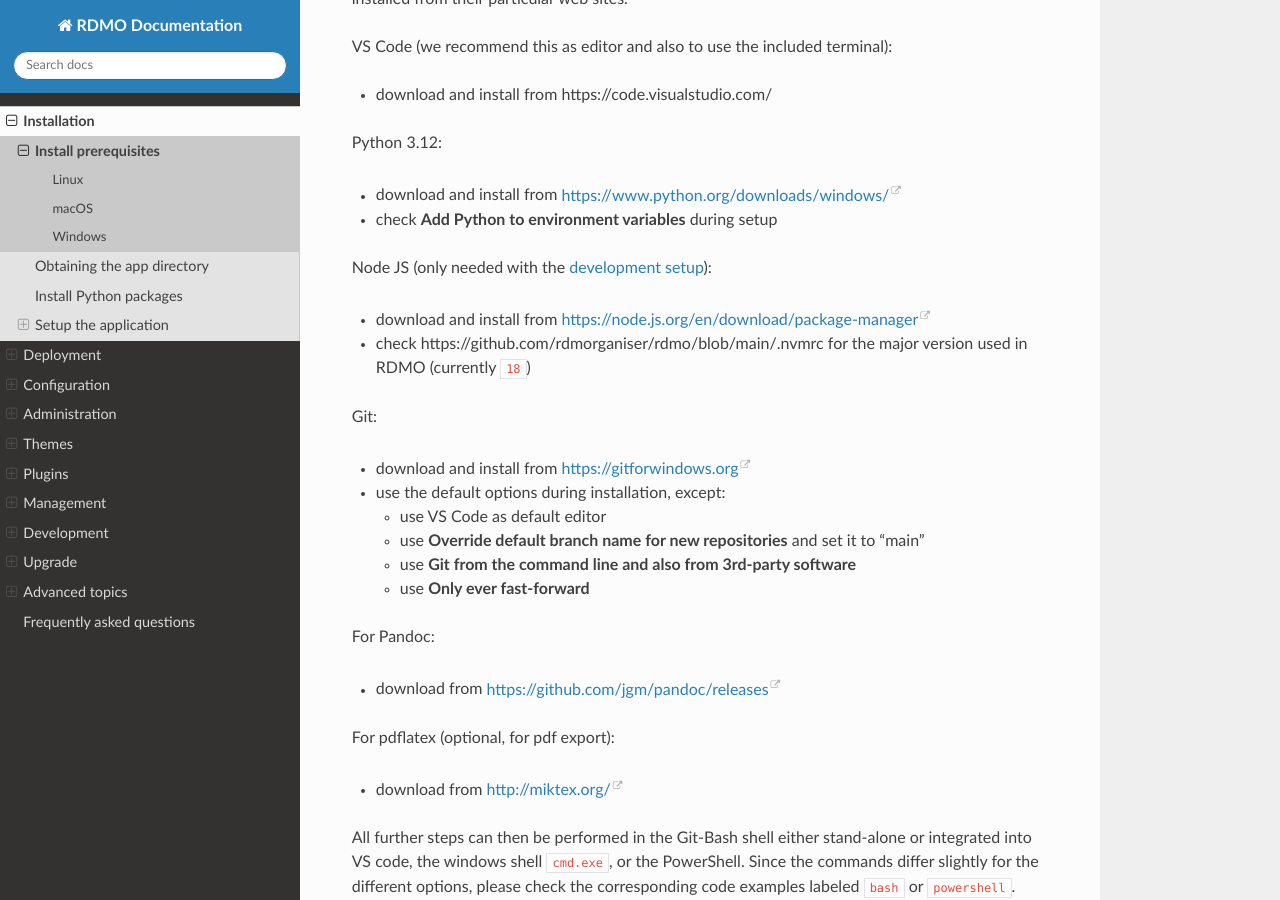
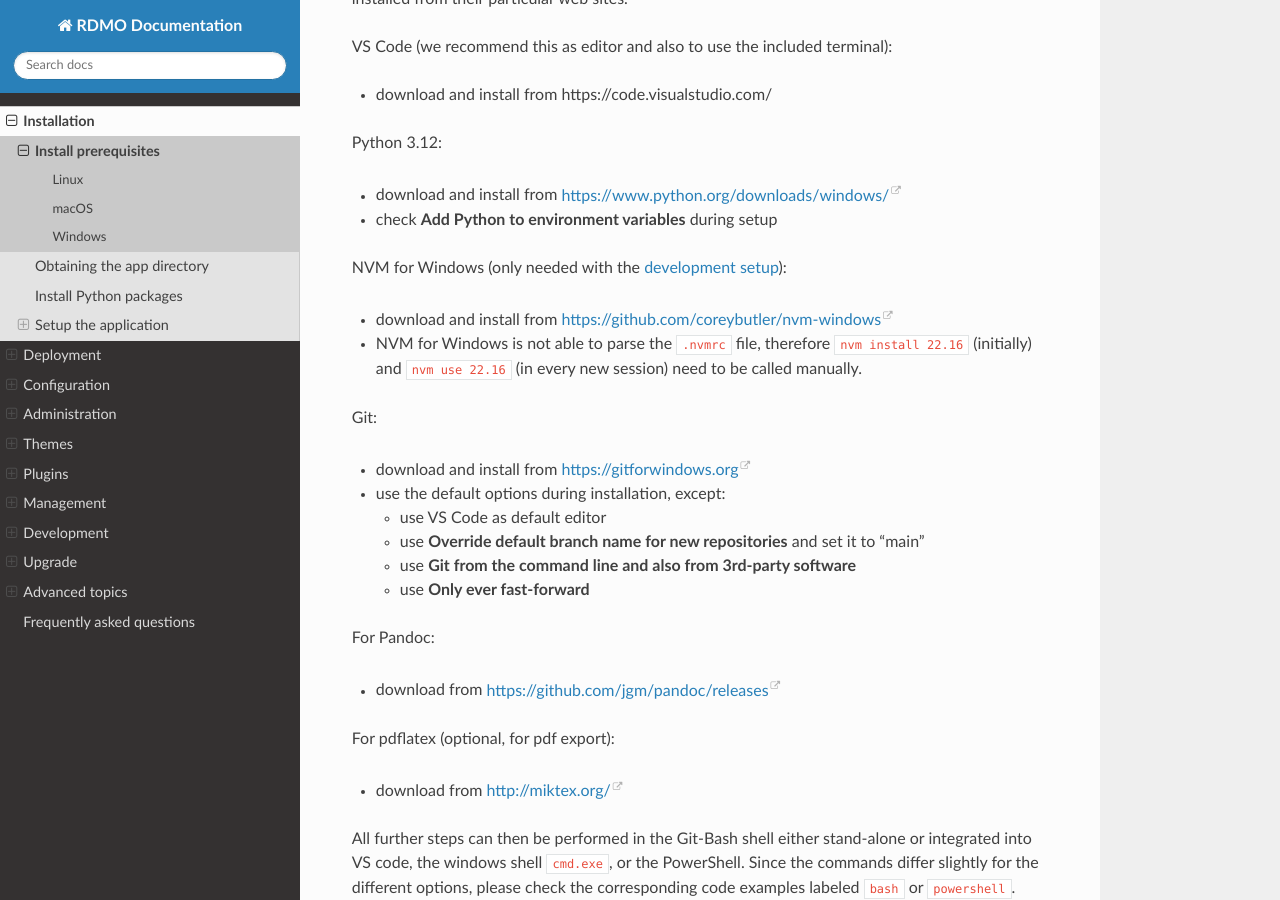
Before and after one commit to rdmorganiser/rdmo-docs, a Sphinx documentation site: the page built from docs/installation/prerequisites.md, in a window 1280 px wide and 900 px high, scrolled down 1222 px. Built offline with Sphinx 7.4.7 and the Read the Docs theme 3.1.0, drawn with Linux system fonts in a browser that asks for light colours.

Commit message:
Update Windows prerequisites

```diff
--- a/docs/installation/prerequisites.md
+++ b/docs/installation/prerequisites.md
@@ -60,9 +60,10 @@
 * download and install from <https://www.python.org/downloads/windows/>
 * check **Add Python to environment variables** during setup
 
-Node JS (only needed with the [development setup](../development/setup)):
-* download and install from <https://node.js.org/en/download/package-manager>
-* check https://github.com/rdmorganiser/rdmo/blob/main/.nvmrc for the major version used in RDMO (currently `18`)
+NVM for Windows (only needed with the [development setup](../development/setup)):
+* download and install from <https://github.com/coreybutler/nvm-windows>
+* NVM for Windows is not able to parse the `.nvmrc` file, therefore `nvm install 22.16` (initially)
+  and `nvm use 22.16` (in every new session) need to be called manually.
 
 Git:
 * download and install from <https://gitforwindows.org>
```
